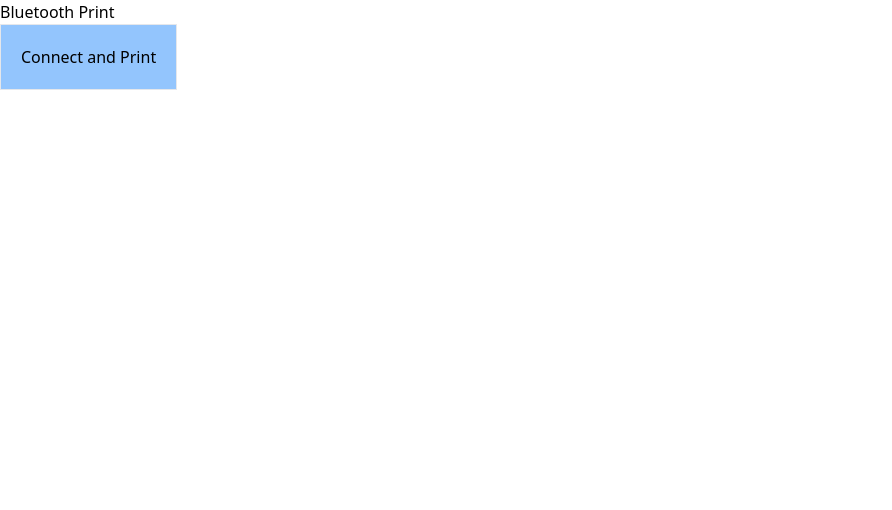
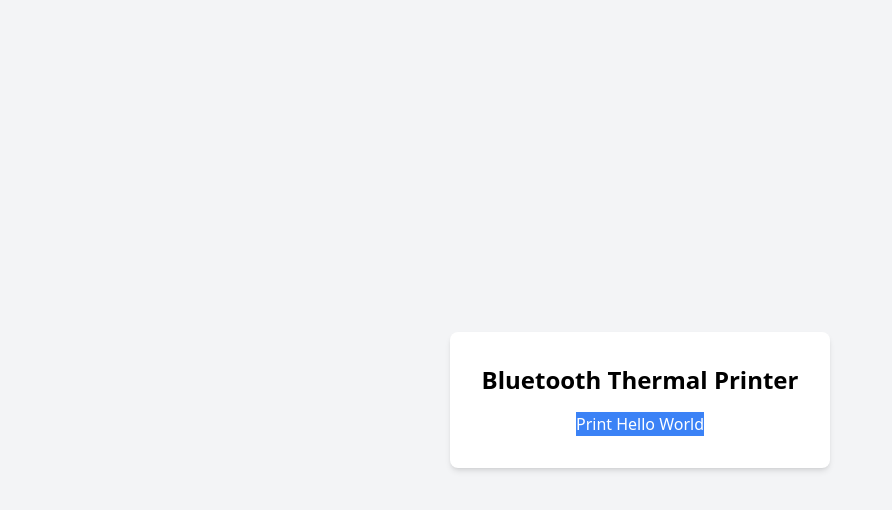
Before and after one commit to Adrian0429/tadsheen, a Next.js app: page / in a window 1280 px wide. Shown: the top 510 px of the page, without its empty margins (0-892 px from the left). Built offline with nearby package versions, Linux system fonts and the light colour scheme.

Commit message:
test thermer

```diff
--- /dev/null
+++ b/app/api/print/route.ts
@@ -0,0 +1,17 @@
+import { NextApiRequest, NextApiResponse } from 'next';
+
+export default function handler(req: NextApiRequest, res: NextApiResponse) {
+  // Construct JSON payload for printing
+  const printData = [
+    {
+      type: 0, // text
+      content: 'Hello World!',
+      bold: 1,
+      align: 1, // center
+      format: 0 // normal
+    }
+  ];
+
+  // Send JSON response
+  res.status(200).json(printData);
+}
--- a/app/page.tsx
+++ b/app/page.tsx
@@ -1,23 +1,27 @@
-"use client";
+import React from "react";
 
-const Home = () => {
-  const handleConnectAndPrint = () => {
-    if (typeof window !== "undefined") {
-      import("../app/print").then(({ startBluetoothPrint }) => {
-        startBluetoothPrint();
-      });
-    }
+export default function PrintPage() {
+  const handlePrint = () => {
+    // Construct the print URL following the Bluetooth Print app scheme
+    const printUrl =
+      "my.bluetoothprint.scheme://https://tadsheen.vercel.app/api/print";
+
+    const link = document.createElement("a");
+    link.href = printUrl;
+    link.click();
   };
 
   return (
-    <div>
-      <h1>Bluetooth Print</h1>
-      <button className="border px-5 py-5 bg-blue-300" id="connect" onClick={handleConnectAndPrint}>
-        Connect and Print
-      </button>
-      <p id="status"></p>
+    <div className="flex min-h-screen items-center justify-center bg-gray-100 p-4">
+      <div className="bg-white p-8 rounded-lg shadow-md text-center">
+        <h1 className="text-2xl font-bold mb-4">Bluetooth Thermal Printer</h1>
+        <button
+          onClick={handlePrint}
+          className="bg-blue-500 hover:bg-blue-600 text-white"
+        >
+          Print Hello World
+        </button>
+      </div>
     </div>
   );
-};
-
-export default Home;
+}
```
